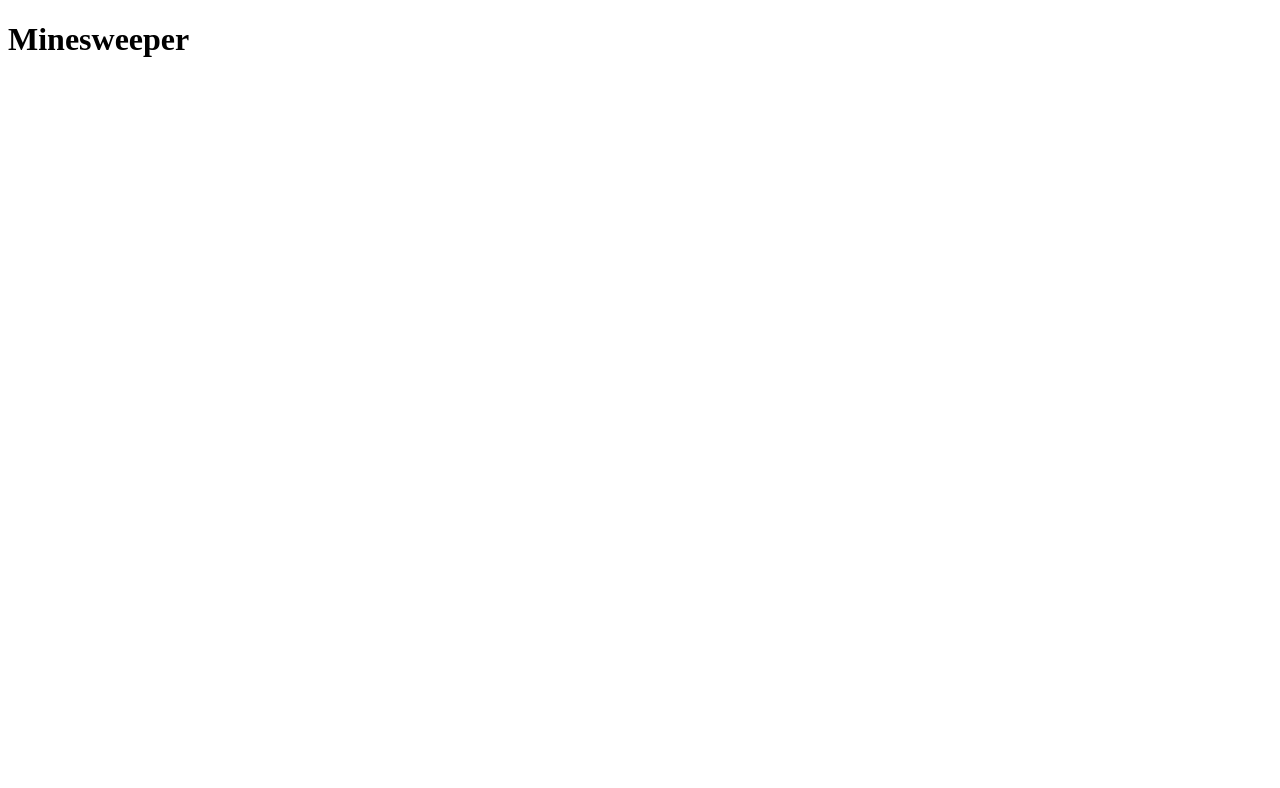
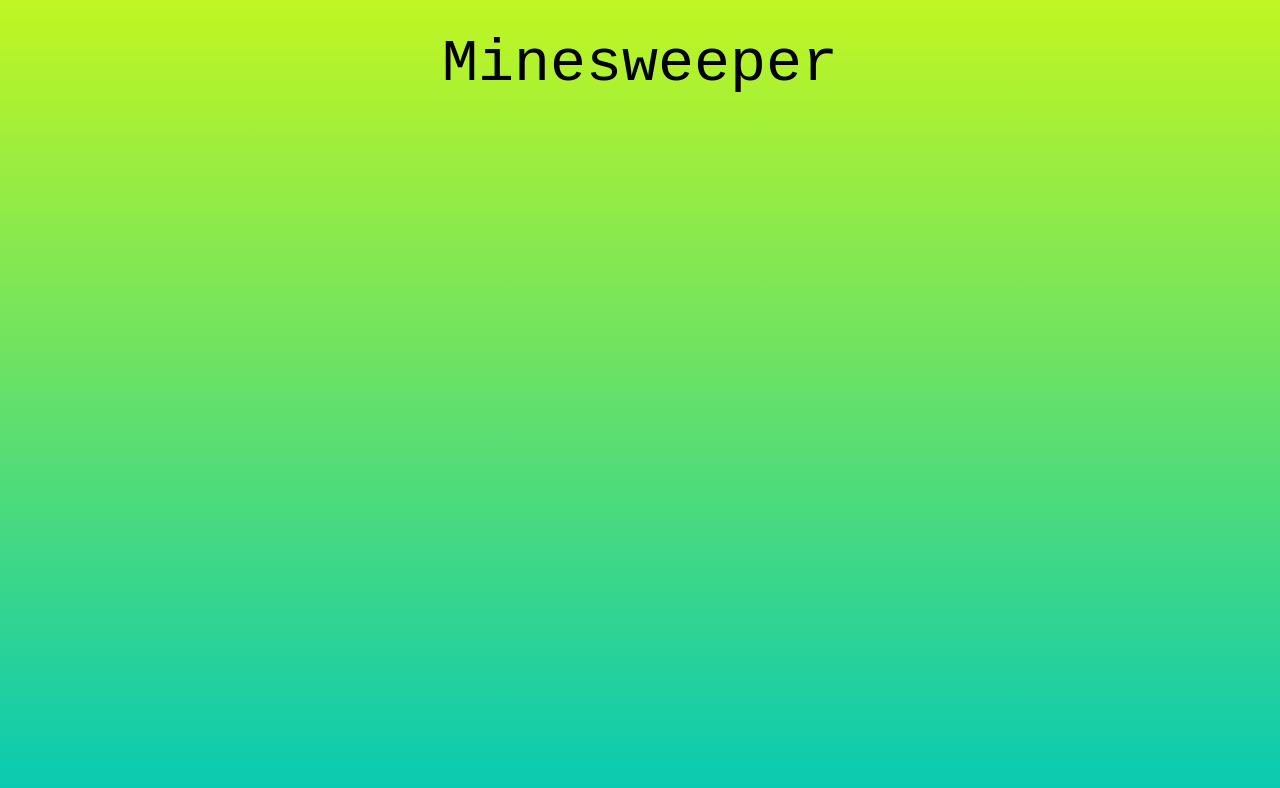
Before and after one commit to Ivet19/Minesweeper, a website: page public/index.html in a window 1280 px wide. Drawn offline with Linux system fonts and the light colour scheme; a web font is replaced by a local one.

Commit message:
Introduce elements into Div container

```diff
--- a/public/index.html
+++ b/public/index.html
@@ -2,21 +2,21 @@
 <html lang="en">
 
 <head>
+  <meta charset="UTF-8">
+  <meta name="viewport" content="width=device-width, initial-scale=1.0">
   <link rel="preconnect" href="https://fonts.googleapis.com">
   <link rel="preconnect" href="https://fonts.gstatic.com" crossorigin>
   <link href="https://fonts.googleapis.com/css2?family=Syne+Mono&display=swap" rel="stylesheet">
-  <meta charset="UTF-8">
-  <meta name="viewport" content="width=device-width, initial-scale=1.0">
   <link rel="shortcut icon" href="favicon.svg" type="image/svg+xml">
-  <link rel="stylesheet" href="/styles/style.css">
+  <link rel="stylesheet" href="/styles/styles.css">
   <title>Minesweeper</title>
 </head>
 
 <body>
-  <header class="main-header">
-    <h1 class="main-header__title">Minesweeper</h1>
-  </header>
   <div class="root">
+    <header class="main-header">
+      <h1 class="main-header__title">Minesweeper</h1>
+    </header>
   </div>
 
 </body>
--- /dev/null
+++ b/public/styles/styles.css
@@ -0,0 +1,29 @@
+*,
+::before,
+::after {
+  box-sizing: border-box;
+  padding: 0;
+  margin: 0;
+}
+
+body {
+  font-family: Arial, Helvetica, sans-serif;
+  background: linear-gradient(#c1f622, #06cab4);
+  height: 100vh;
+}
+
+.main-header {
+  display: flex;
+  justify-content: center;
+  align-items: center;
+  padding: 30px;
+}
+
+.main-header__title {
+  font-family: "Syne Mono", monospace;
+  font-size: 3.75rem;
+  font-weight: 400;
+  font-style: normal;
+  color: #000;
+  font-variation-settings: "MORF" 15, "SHLN" 50;
+}
```
